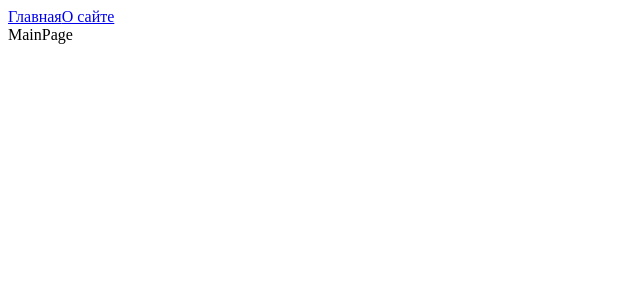
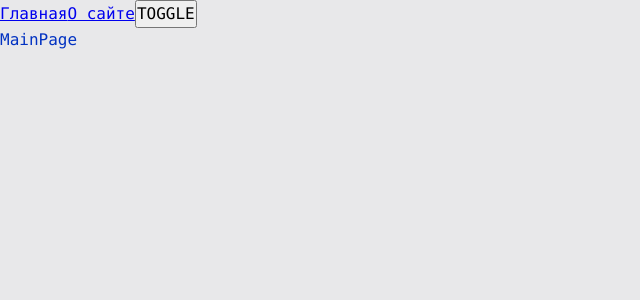
Before and after one commit to Elijah-I/ULBI, a React app: page / in a window 1280 px wide. Shown: the top 300 px of the page, without its empty margins (0-640 px from the left). Built offline with nearby package versions, Linux system fonts and the light colour scheme.

Commit message:
feat: implement Theme

```diff
--- /dev/null
+++ b/src/helpers/classNames/classNames.ts
@@ -0,0 +1,13 @@
+
+type Mods = Record<string, boolean | string>
+
+export function classNames(cls: string, mods: Mods, additional: string[]): string {
+    return [
+        cls,
+        ...additional,
+        ...Object.entries(mods)
+            .filter(([className, value]) => Boolean(value))
+            .map(([className]) => className)
+    ]
+        .join(' ');
+}
--- a/src/index.tsx
+++ b/src/index.tsx
@@ -1,16 +1,24 @@
-import { Suspense } from "react";
+import { Suspense, useState } from "react";
 import { Link } from "react-router-dom";
 import { createRoot } from "react-dom/client";
 import { BrowserRouter, Route, Routes } from "react-router-dom";
 
 import { AboutPageAsync } from "./pages/AboutPage/AboutPage.async";
 import { MainPageAsync } from "./pages/MainPage/MainPage.async";
+import ThemeProvider from "./theme/ThemeProvider";
+import { classNames } from "./helpers/classNames/classNames";
+import { useTheme } from "./theme/useTheme";
+import "./styles/index.scss";
 
-const App = () => {
+const App: React.FC = () => {
+  const { theme, toggleTheme } = useTheme();
+
   return (
-    <>
+    <div className={classNames("app", {}, [theme])}>
       <Link to={"/"}>Главная</Link>
       <Link to={"/about"}>О сайте</Link>
+
+      <button onClick={toggleTheme}>TOGGLE</button>
 
       <Suspense fallback={<div>Loading...</div>}>
         <Routes>
@@ -24,7 +32,7 @@ const App = () => {
           />
         </Routes>
       </Suspense>
-    </>
+    </div>
   );
 };
 
@@ -32,6 +40,8 @@ const container = document.getElementById("root");
 const root = createRoot(container);
 root.render(
   <BrowserRouter>
-    <App />
+    <ThemeProvider>
+      <App />
+    </ThemeProvider>
   </BrowserRouter>,
 );
--- /dev/null
+++ b/src/styles/index.scss
@@ -0,0 +1,13 @@
+@import "reset";
+@import "variables/global";
+@import "themes/normal";
+@import "themes/dark";
+
+.app {
+    font: var(--font-m);
+
+    background: var(--bg-color);
+    color: var(--primary-color);
+
+    min-height: 100vh;
+}
--- /dev/null
+++ b/src/styles/reset.scss
@@ -0,0 +1,14 @@
+* {
+    margin: 0;
+    padding: 0;
+    box-sizing: border-box;
+}
+
+input,
+button,
+textarea,
+select {
+    margin: 0;
+
+    font: inherit;
+}
--- /dev/null
+++ b/src/styles/themes/dark.scss
@@ -0,0 +1,6 @@
+.app.dark {
+    --bg-color: #090949;
+
+    --primary-color: #049604;
+    --secondary-color: #04ff04;
+}
--- /dev/null
+++ b/src/styles/themes/normal.scss
@@ -0,0 +1,6 @@
+:root {
+    --bg-color: #e8e8ea;
+
+    --primary-color: #0232c2;
+    --secondary-color: #0449e0;
+}
--- /dev/null
+++ b/src/styles/variables/global.scss
@@ -0,0 +1,11 @@
+:root {
+    --font-family-main: Consolas, "Times New Roman", Serif;
+
+    --font-size-m: 16px;
+    --font-line-m: 24px;
+    --font-m: var(--font-size-m) / var(--font-line-m) var(--font-family-main);
+
+    --font-size-l: 24px;
+    --font-line-l: 32px;
+    --font-l: var(--font-size-l) / var(--font-line-l) var(--font-family-main);
+}
--- /dev/null
+++ b/src/theme/ThemeContext.ts
@@ -0,0 +1,15 @@
+import {createContext} from "react";
+
+export enum Theme {
+    LIGHT = 'light',
+    DARK = 'dark',
+}
+
+export interface ThemeContextProps {
+    theme?: Theme;
+    setTheme?: (theme: Theme) => void;
+}
+
+export const ThemeContext = createContext<ThemeContextProps>({})
+
+export const LOCAL_STORAGE_THEME_KEY = 'theme';
--- /dev/null
+++ b/src/theme/ThemeProvider.tsx
@@ -0,0 +1,25 @@
+import { FC, useMemo, useState } from "react";
+import { LOCAL_STORAGE_THEME_KEY, Theme, ThemeContext } from "./ThemeContext";
+
+const defaultTheme =
+  (localStorage.getItem(LOCAL_STORAGE_THEME_KEY) as Theme) || Theme.LIGHT;
+
+const ThemeProvider: FC<{ children: React.ReactElement }> = ({ children }) => {
+  const [theme, setTheme] = useState<Theme>(defaultTheme);
+
+  const defaultProps = useMemo(
+    () => ({
+      theme: theme,
+      setTheme: setTheme,
+    }),
+    [theme],
+  );
+
+  return (
+    <ThemeContext.Provider value={defaultProps}>
+      {children}
+    </ThemeContext.Provider>
+  );
+};
+
+export default ThemeProvider;
--- /dev/null
+++ b/src/theme/useTheme.ts
@@ -0,0 +1,22 @@
+import {LOCAL_STORAGE_THEME_KEY, Theme, ThemeContext} from "./ThemeContext";
+import {useContext} from "react";
+
+interface UseThemeResult {
+    toggleTheme: () => void;
+    theme: Theme;
+}
+
+export function useTheme(): UseThemeResult {
+    const {theme, setTheme} = useContext(ThemeContext);
+
+    const toggleTheme = () => {
+        const newTheme = theme === Theme.DARK ? Theme.LIGHT : Theme.DARK
+        setTheme(newTheme);
+        localStorage.setItem(LOCAL_STORAGE_THEME_KEY, newTheme)
+    }
+
+    return {
+        theme,
+        toggleTheme
+    }
+}
```
